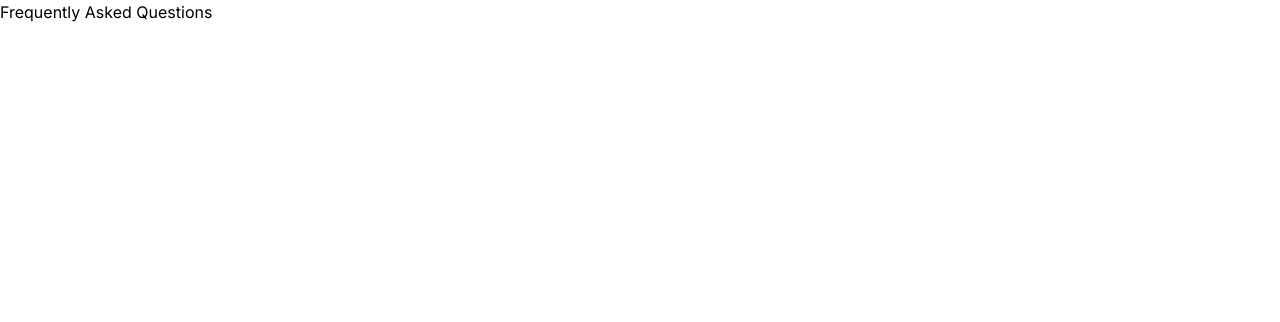
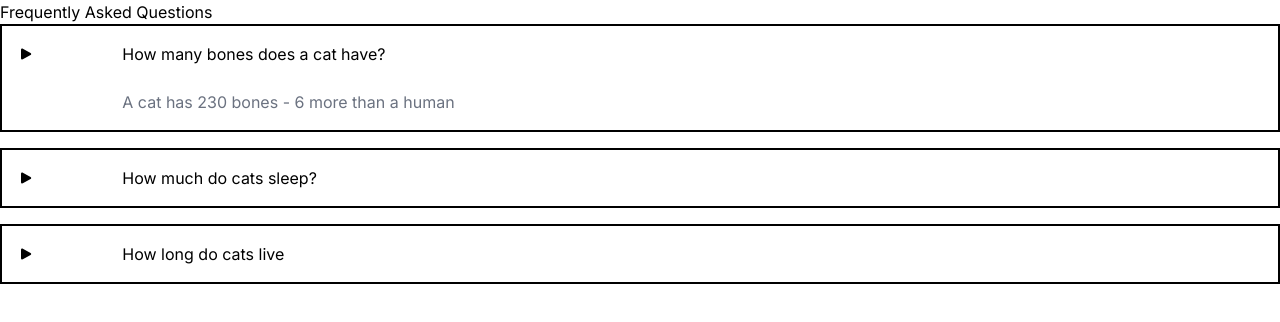
Before and after one commit to monshan/simple-faq, a Next.js app: page / in a window 1280 px wide. Shown: the top 322 px of the page. Built offline with nearby package versions, Linux system fonts and the light colour scheme.

Commit message:
First Pass

```diff
--- a/src/app/app.js
+++ /dev/null
@@ -1,3 +0,0 @@
-export default function App({ children }) {
-    return <>{children}</>;
-}
--- a/src/app/page.js
+++ b/src/app/page.js
@@ -2,27 +2,20 @@
 
 import Question from "@/components/Question"
 import data from "@/data"
-import { useEffect, useState } from "react"
+import { useState } from "react"
 
 export default function Home () {
-  const [questions, setQuestions] = useState([])
-  const [loading, setLoading] = useState(true)
-
-  useEffect(() => {
-    setLoading(true);
-    setTimeout(() => {
-      setQuestions(data)
-      setLoading(false);
-    }, 1500);
-  }, [])
+  const [questions, setQuestions] = useState(data)
 
   return (
-    <div className="w-screen h-full">
-      <h1>Frequently Asked Questions</h1>
-      { questions.length ?
-        questions.map(({ question, answer}) => <Question key={`ques_${question.substring(0, 10)}`} answer={answer} />) :
-        <p>No questions</p>
-      }
+    <div className="w-screen h-screen">
+      <h1 className="">Frequently Asked Questions</h1>
+      <div className="grid gap-4">
+        { questions.length ?
+          questions.map(({ question, answer }, i) => <Question key={`${question.substring(0, 10)}`} question={question} answer={answer} open={i === 0} />) :
+          <p>No questions</p>
+        }
+      </div>
     </div>
   )
 }
--- a/src/components/Question.js
+++ b/src/components/Question.js
@@ -1,4 +1,18 @@
-export default function Question({  children }) {
+import { useEffect, useState } from "react"
 
-    return <></>
+export default function Question({ question, answer, open, children }) {
+    const [isOpen, setIsOpen] = useState(open)
+
+    useEffect(() => {},[isOpen])
+
+    return (
+        <div className="grid grid-cols-12 gap-2 border-2 border-solid border-black p-4 items-center">
+            <svg xmlns="http://www.w3.org/2000/svg" viewBox="0 0 24 24" fill="currentColor" className="w-4 h-4 row-start-1" onClick={(e) => setIsOpen(!isOpen)}>
+                <path fillRule="evenodd" d="M4.5 5.653c0-1.426 1.529-2.33 2.779-1.643l11.54 6.348c1.295.712 1.295 2.573 0 3.285L7.28 19.991c-1.25.687-2.779-.217-2.779-1.643V5.653z" clipRule="evenodd" />
+            </svg>
+            <p className="row-start-1 justify-self-start col-span-11">{question}</p>
+            {isOpen && <p className="text-gray-500 pt-4 col-start-2 col-span-11">{answer}</p>}
+            {children}
+        </div>
+    )
 }
```
Also changed, not shown: jest.config.js (added, +18 -0 lines), public/triangle-up-svgrepo-com.svg (added), 1 other file (tests, documents, lock files or other folders).
